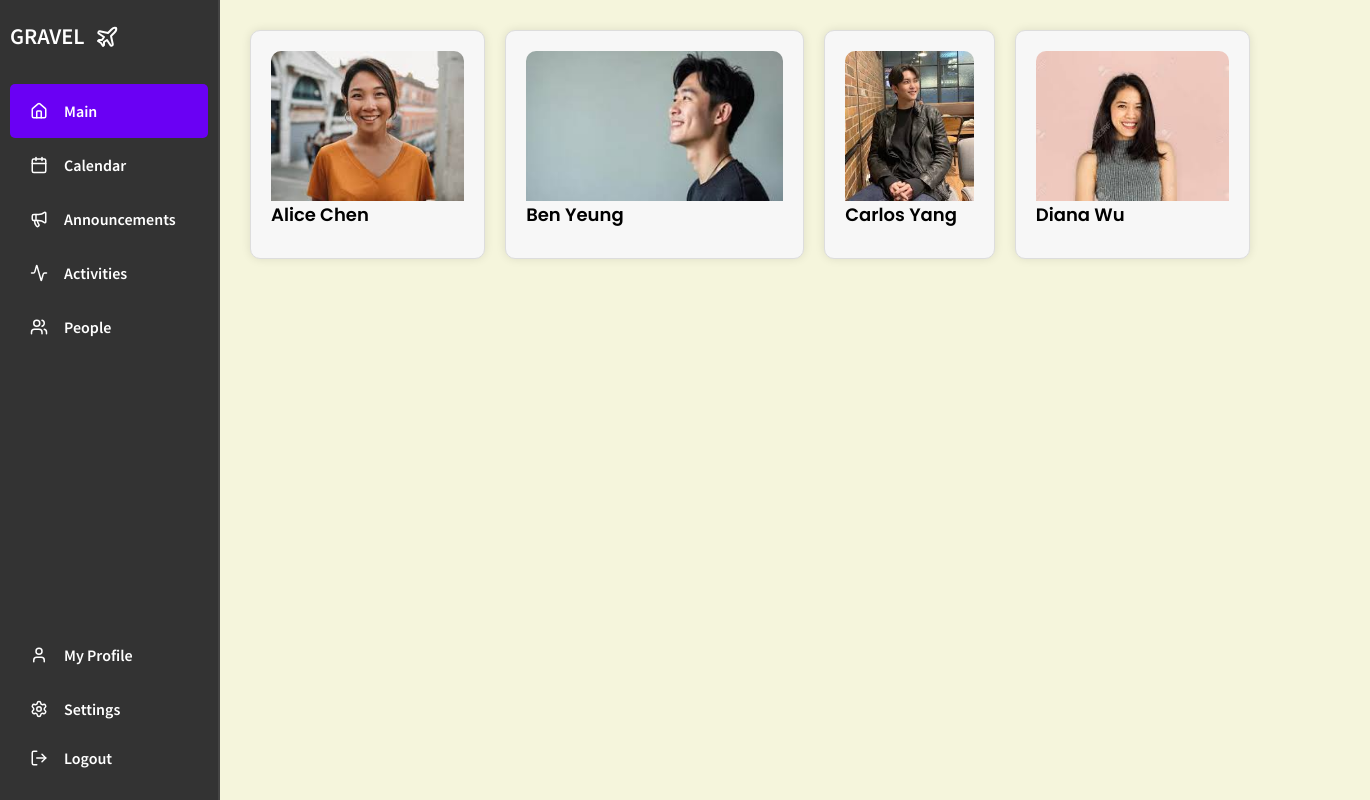
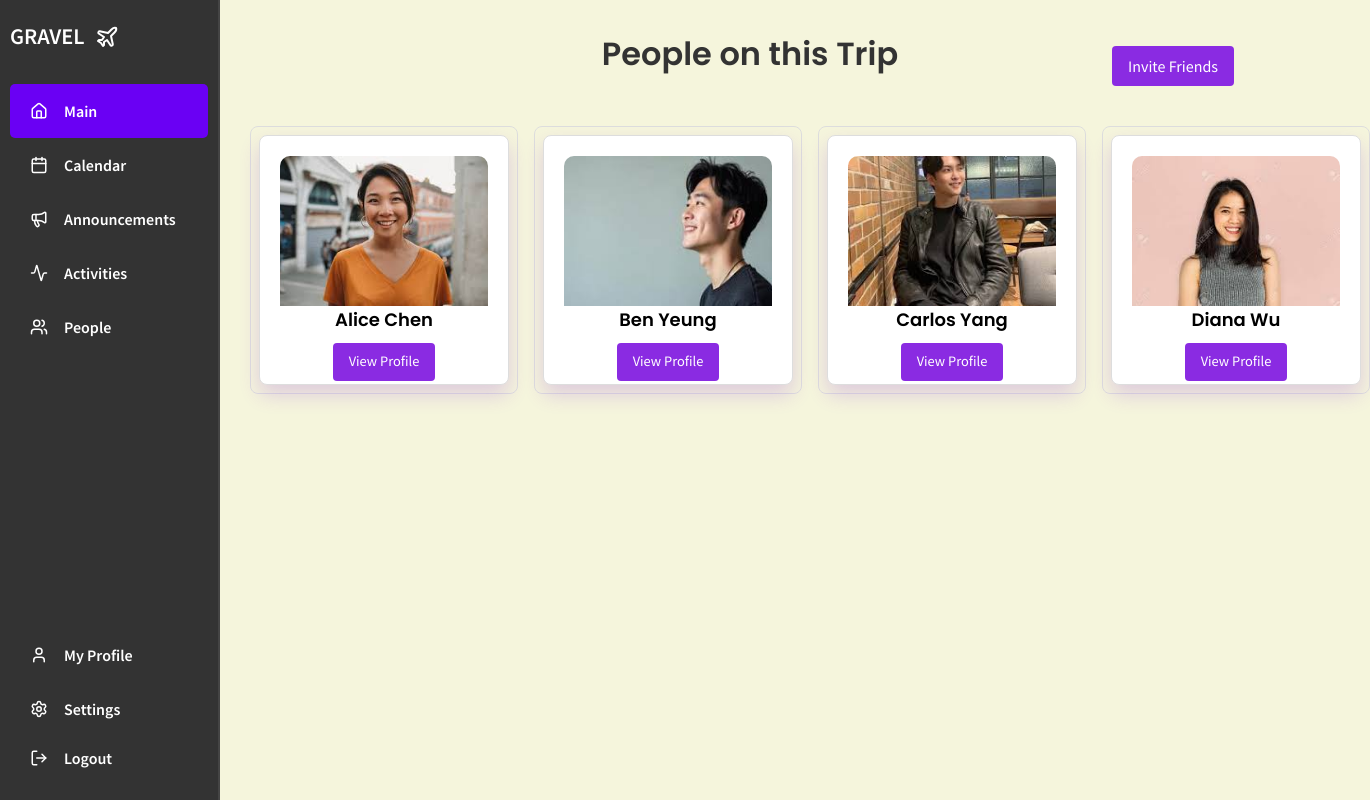
Before and after one commit to karen93shieh/gravel, a SvelteKit app: page /mainPages/people in a window 1280 px wide. Shown: the whole page, 1370 px wide, since content can reach past the window. Built offline with nearby package versions, Linux system fonts and the light colour scheme.

Commit message:
added invite people button and fixed people's page

```diff
--- a/src/routes/mainPages/people/+page.svelte
+++ b/src/routes/mainPages/people/+page.svelte
@@ -10,21 +10,72 @@
 
 	const openProfile = (person) => { selectedPerson = person; showModal = true; };
 	const closeModal = () => { showModal = false; selectedPerson = null; };
+
+  async function sharePage() {
+    const pageUrl = window.location.href; // Get the current page URL
+    const pageTitle = "Check out this People page!";
+
+    if (navigator.share) {
+      // Use the Web Share API if available
+      try {
+        await navigator.share({
+          title: pageTitle,
+          url: pageUrl
+        });
+        alert("Page link shared successfully!");
+      } catch (error) {
+        console.error("Error sharing the page:", error);
+      }
+    } else {
+      // Fallback: Copy the link to the clipboard
+      try {
+        await navigator.clipboard.writeText(pageUrl);
+        alert("Page link copied to clipboard!");
+      } catch (error) {
+        console.error("Error copying the link:", error);
+        alert("Failed to copy the link. Please copy it manually.");
+      }
+    }
+  }
+
 </script>
 
+
 <style>
+ /* :global(body) {
+      margin: 0;
+      font-family: 'Segoe UI', sans-serif;
+      background: linear-gradient(to bottom, #dbeafe, #f3e8ff, #fde7f7);
+      color: #333;
+    } */
+
+/* Page Layout */
+  .page-container {
+    position: relative;
+    padding: 2rem;
+  }
+
   .profile-container {
     display: flex;
     grid-template-columns: repeat(3, 1fr);
-    gap: 20px;
+    gap: 1rem;
   }
 
   .profile-card {
-    background-color: #f7f7f7;
+    width: 250px;
+    height: 250px;
+    border: 1px solid #ddd;
+    border-radius: 8px;
+
+    flex-direction: column;
+    text-align: center;
+    justify-content: space-between;
+    align-items: center;
+    box-shadow: 0 10px 20px rgba(137, 43, 226, 0.2);
+    background-color: white;
     padding: 20px;
-    border: 1px solid #ddd;
-    border-radius: 10px;
-    box-shadow: 0 0 10px rgba(0, 0, 0, 0.1);
+
+
   }
 
   .profile-card img {
@@ -32,16 +83,19 @@
     height: 150px;
     object-fit: cover;
     border-radius: 10px 10px 0 0;
+
   }
 
   .profile-card h3 {
     font-size: 18px;
     margin-bottom: 10px;
+
   }
 
   .profile-card p {
     font-size: 14px;
     color: #666;
+
   }
 
    .modal {
@@ -104,14 +158,131 @@
     font-size: 1.2rem;
     cursor: pointer;
   }
+
+  .invite-button {
+    background: #8a2be2;
+    color: white;
+    border: none;
+    padding: 0.5rem 1rem;
+    border-radius: 4px;
+    cursor: pointer;
+    font-size: 1rem;
+    margin-bottom: 1rem;
+    position: absolute;
+    top: 1rem;
+    right: 1rem;
+  }
+
+  .invite-button:hover {
+    background: #218838;
+  }
+
+  .header {
+        display: flex;
+        justify-content: center;
+        align-items: center;
+        margin-bottom: 2rem;
+        position: relative;
+    }
+
+    .title {
+        font-size: 2rem;
+        font-weight: bold;
+        color: #333;
+        text-align: center;
+    }
+
+    .create-button {
+        position: absolute;
+        right: 0;
+        padding: 0.5rem 1rem;
+        font-size: 1rem;
+        font-weight: bold;
+        color: white;
+        background-color: #8a2be2;
+        border: none;
+        border-radius: 8px;
+        cursor: pointer;
+        transition: background-color 0.3s ease, transform 0.2s ease;
+        box-shadow: 0 4px 8px rgba(0, 0, 0, 0.1);
+    }
+
+    .create-button:hover {
+        background-color: #6a1bbd;
+        transform: translateY(-2px);
+    }
+
+ul {
+    list-style: none;
+    padding: 0;
+  }
+
+  li {
+    position: relative;
+    margin: 1rem 0;
+    padding: 0.5rem;
+    border: 1px solid #ddd;
+    border-radius: 8px;
+    display: flex;
+    align-items: center;
+    gap: 1rem;
+  }
+
+  .hover-button {
+    display: none;
+    position: absolute;
+    right: 10px;
+    top: 50%;
+    transform: translateY(-50%);
+    background: #007bff;
+    color: white;
+    border: none;
+    padding: 0.5rem 1rem;
+    border-radius: 4px;
+    cursor: pointer;
+  }
+
+  li:hover .hover-button {
+    display: inline-block;
+  }
+
+  .hover-button:hover {
+    background: #0056b3;
+  }
+
+  /* View Profile Button */
+  .view-profile-button {
+    background: #8a2be2;
+    color: white;
+    border: none;
+    padding: 0.5rem 1rem;
+    border-radius: 4px;
+    cursor: pointer;
+    font-size: 0.9rem;
+    transition: background 0.3s ease;
+  }
+
+  .view-profile-button:hover {
+    background: #0056b3;
+  }
 </style>
+
+<div class = "header">
+  <h1 class = "title">People on this Trip</h1>
+  <button class="invite-button" on:click={sharePage}>Invite Friends</button>
+
+</div>
 
 <div class="profile-container">
   {#each people as person}
+  <li>
     <div class="profile-card" on:click={() => openProfile(person)}>
       <img src={person.photo} alt={person.name} />
       <h3>{person.name}</h3>
+      <button class="view-profile-button" on:click={() => openProfile(person)}>View Profile</button>
+
     </div>
+    </li>
   {/each}
 </div>
 
```
